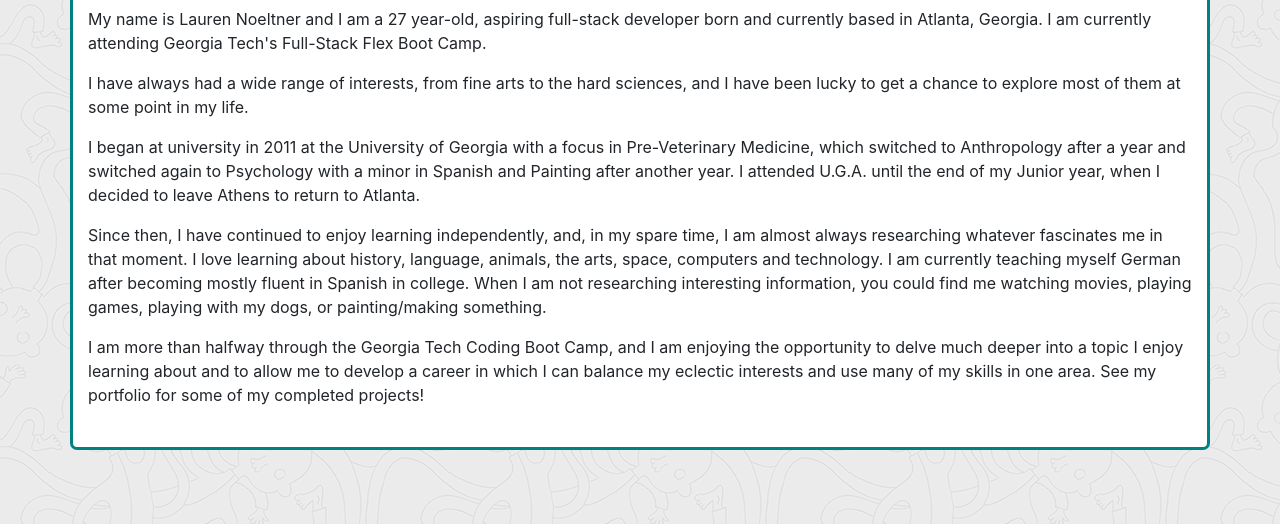
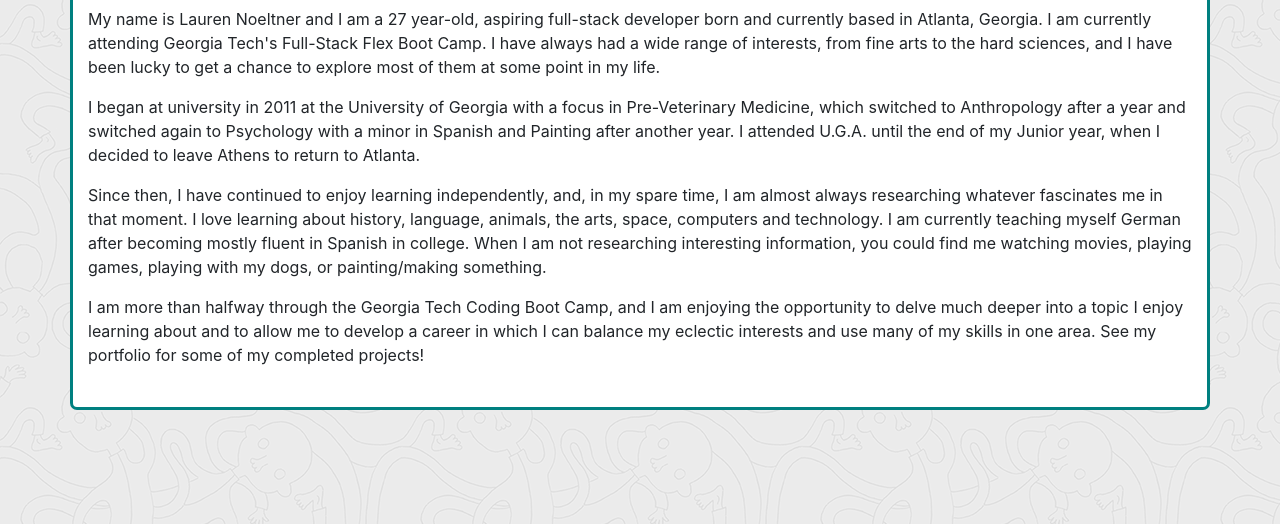
Before and after one commit to LNoeltner1/BioWebsite, a plain HTML site: page index.html in a window 1280 px wide. Shown: the part 273-797 px from the top of the page. Drawn offline with nearby package versions, Linux system fonts and the light colour scheme.

Commit message:
took out p in index

```diff
--- a/index.html
+++ b/index.html
@@ -63,10 +63,8 @@
           <p>
             My name is Lauren Noeltner and I am a 27 year-old, aspiring
             full-stack developer born and currently based in Atlanta, Georgia. I
-            am currently attending Georgia Tech's Full-Stack Flex Boot Camp.
-          </p>
-          <p>
-            I have always had a wide range of interests, from fine arts to the
+            am currently attending Georgia Tech's Full-Stack Flex Boot Camp. I
+            have always had a wide range of interests, from fine arts to the
             hard sciences, and I have been lucky to get a chance to explore most
             of them at some point in my life.
           </p>
```
